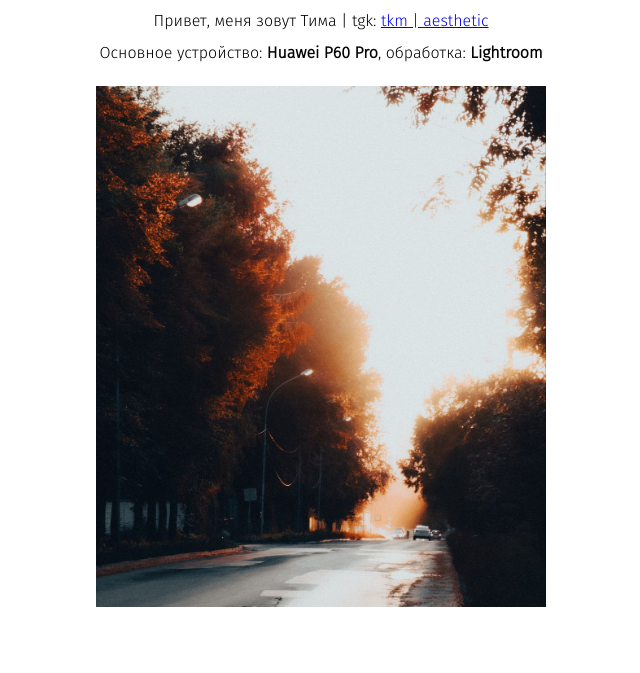
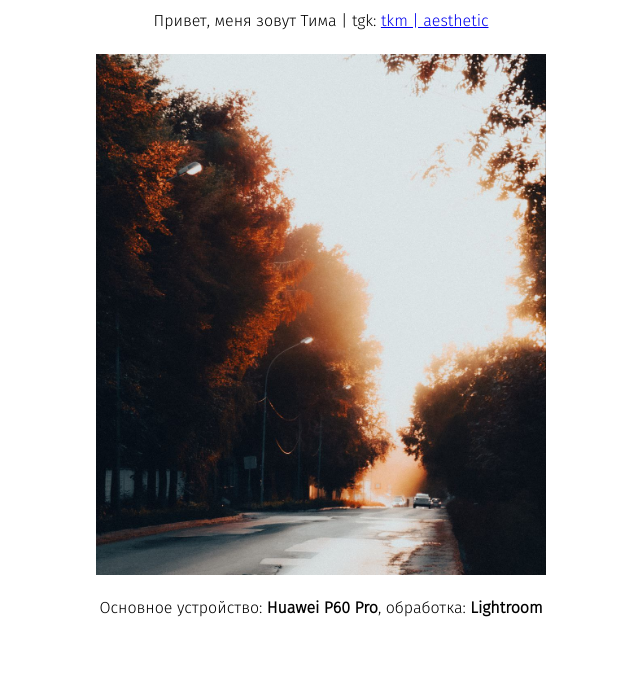
Before and after one commit to charles-xxxavier/charles-xxxavier.github.io, a plain HTML site: page index.html in a window 1280 px wide. Shown: the part 127-800 px from the top of the page, without its empty margins (319-959 px from the left). Drawn offline with Linux system fonts and the light colour scheme.

Commit message:
Update index.html

```diff
--- a/index.html
+++ b/index.html
@@ -15,9 +15,8 @@
 
   <body>
     <h1>Фоторум </h1>
-    <p>Привет, меня зовут Тима | tgk: <a href="https://t.me/tkm_v1" target="_blank">tkm | aesthetic</a></p>
+    <p>Привет, меня зовут Тима | tgk: <a href="https://t.me/tkm_v1" target="_blank">tkm | aesthetic</a> <img src="images/firefox-icon.png" alt="Photo of road among trees with orange sunlight" /> </p>
     <p>Основное устройство:<strong> Huawei P60 Pro</strong>, обработка: <strong>Lightroom</strong> </p>
-    <img src="images/firefox-icon.png" alt="Photo of road among trees with orange sunlight" />
     <script src="scripts/main.js"></script>
   </body>
 </html>
```
